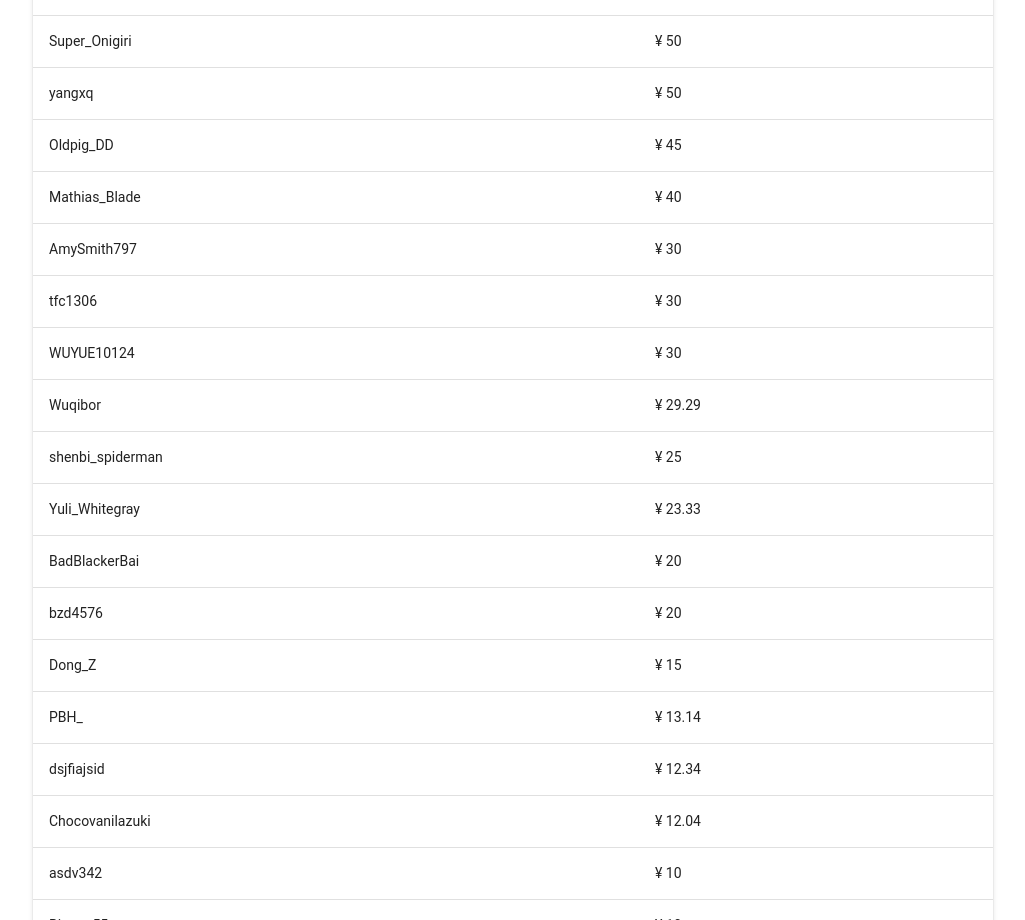
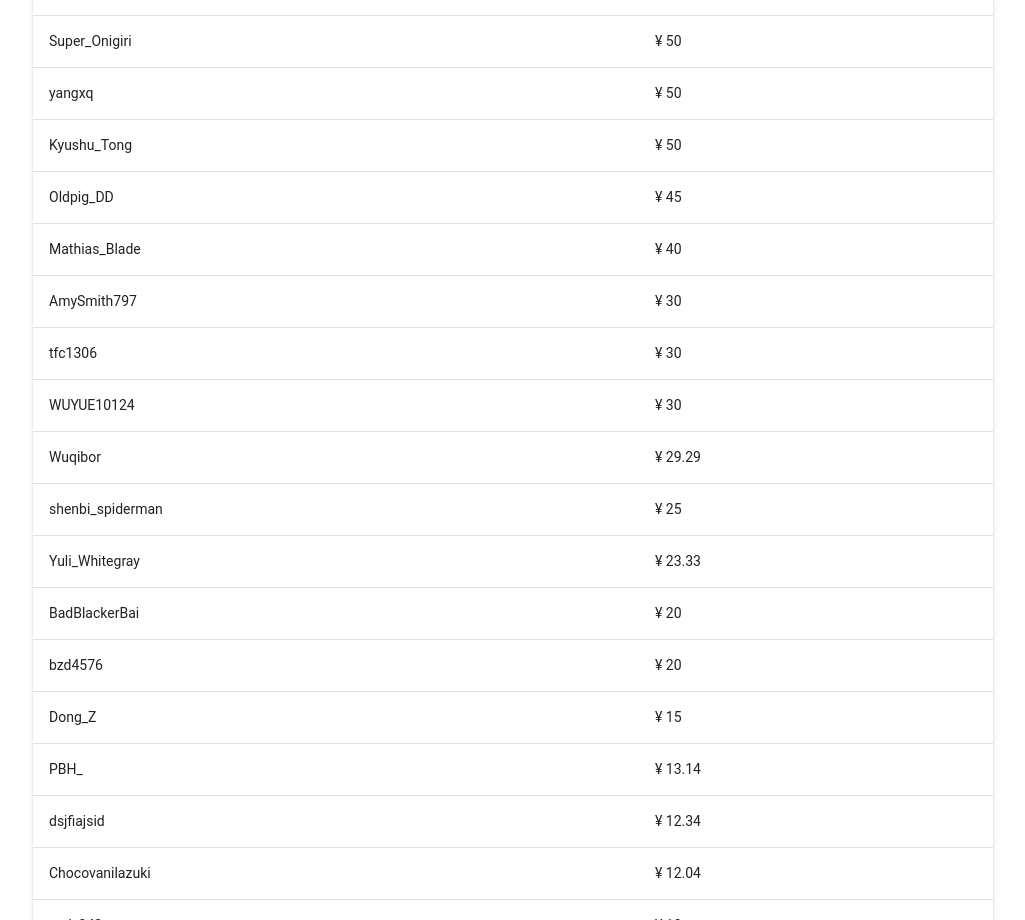
Before and after one commit to Calibur-Pixel/Kita, a Vue app: page /donation in a window 1280 px wide. Shown: the part 2120-3040 px from the top of the page, without its empty margins (255-1280 px from the left). Built offline with nearby package versions, Linux system fonts and the light colour scheme; some icons are missing.

Commit message:
Update PageDonation.vue

```diff
--- a/src/views/PageDonation.vue
+++ b/src/views/PageDonation.vue
@@ -182,6 +182,10 @@ export default {
           "amount": 50
         },
         {
+          "name": "Kyushu_Tong",
+          "amount": 50
+        },
+        {
           "name": "Oldpig_DD",
           "amount": 45
         },
```
